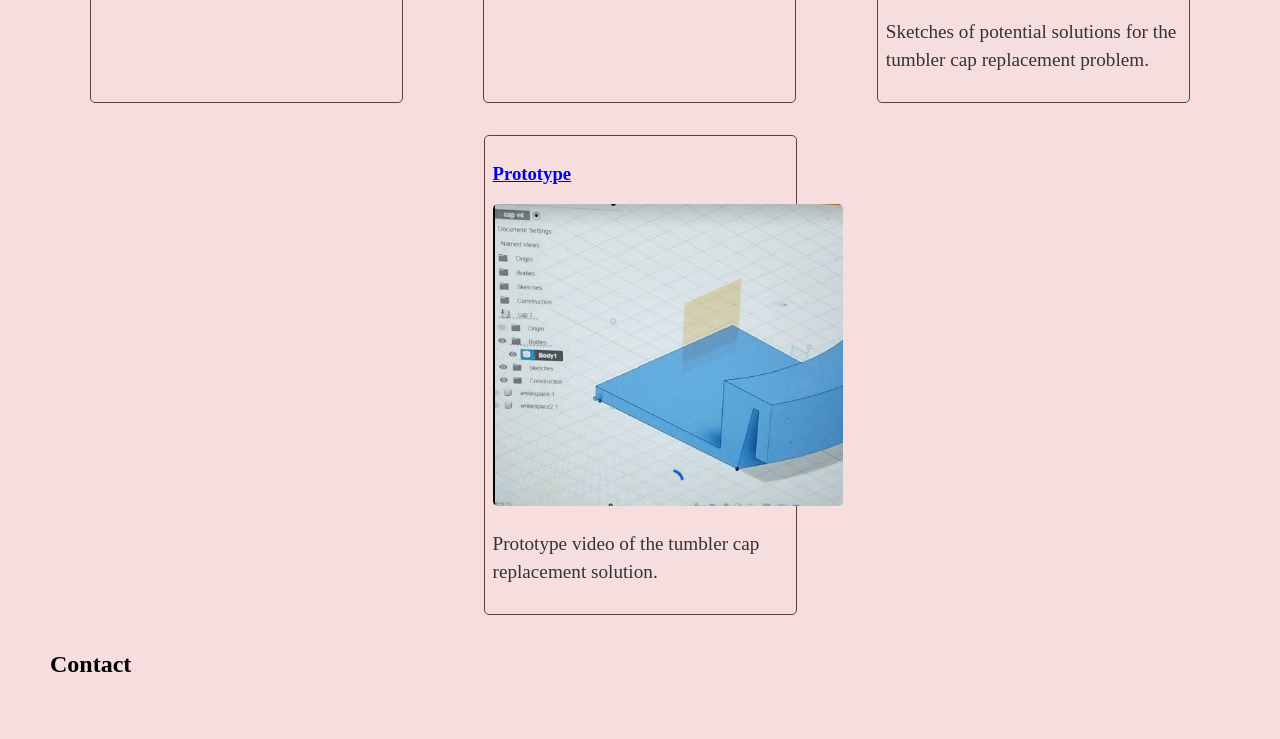
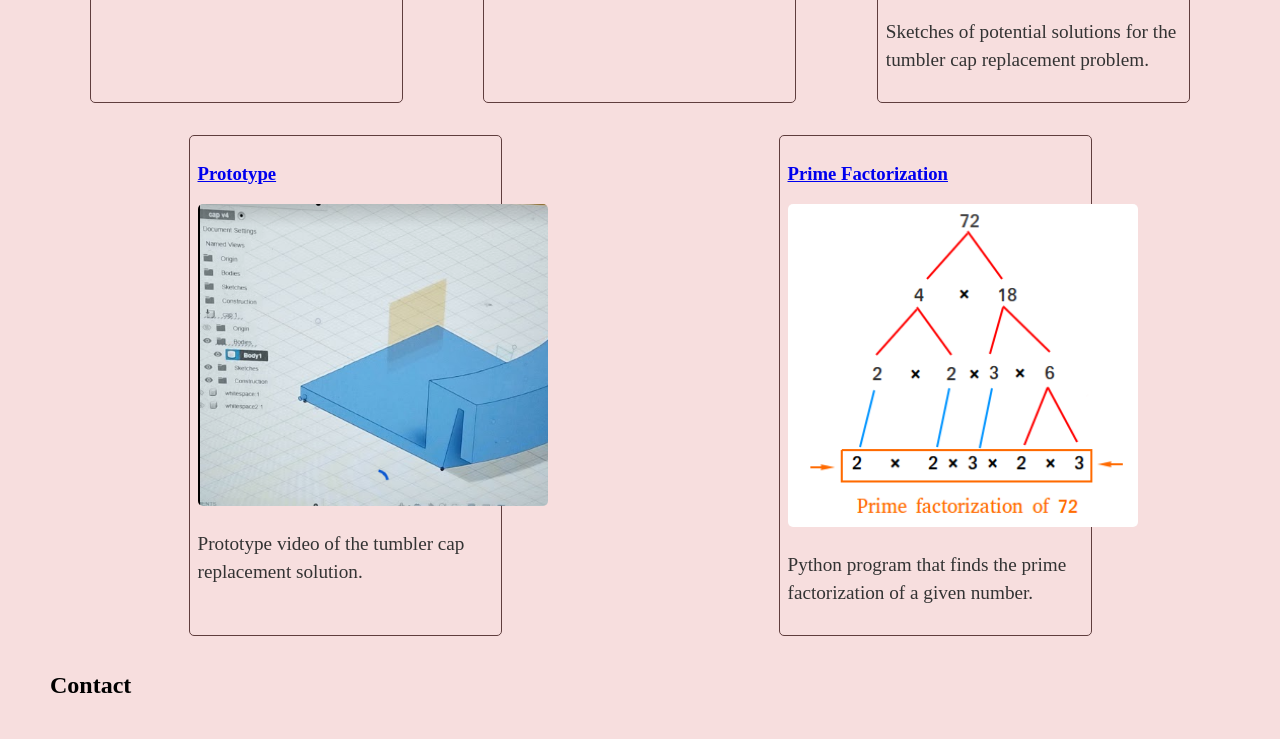
Before and after one commit to juangonzalez005/juangonzalez005, a plain HTML site: page index.html in a window 1280 px wide. Shown: the part 1312-2051 px from the top of the page. Drawn offline with Linux system fonts and the light colour scheme.

Commit message:
prime factorization

```diff
--- a/index.html
+++ b/index.html
@@ -60,6 +60,17 @@
                 <a href = "https://photos.app.goo.gl/LK4tko3Deonv8Dhz7"> <img src = "images/prototype.png"> </a>
                 <p>Prototype video of the tumbler cap replacement solution.</p>
             </section>
+
+
+            <section class = "project">
+                <a href = "https://github.com/juangonzalez005/primefactorization">
+                    <h3>Prime Factorization</h3>
+                </a>
+                <a href = "https://github.com/juangonzalez005/primefactorization">
+                    <img src = "images/primefactorization.png">
+                </a>
+                <p>Python program that finds the prime factorization of a given number.</p>
+            </section>
         </div>
 
         <h2>Contact</h2>
```
Also changed, not shown: images/primefactorization.png (added).
